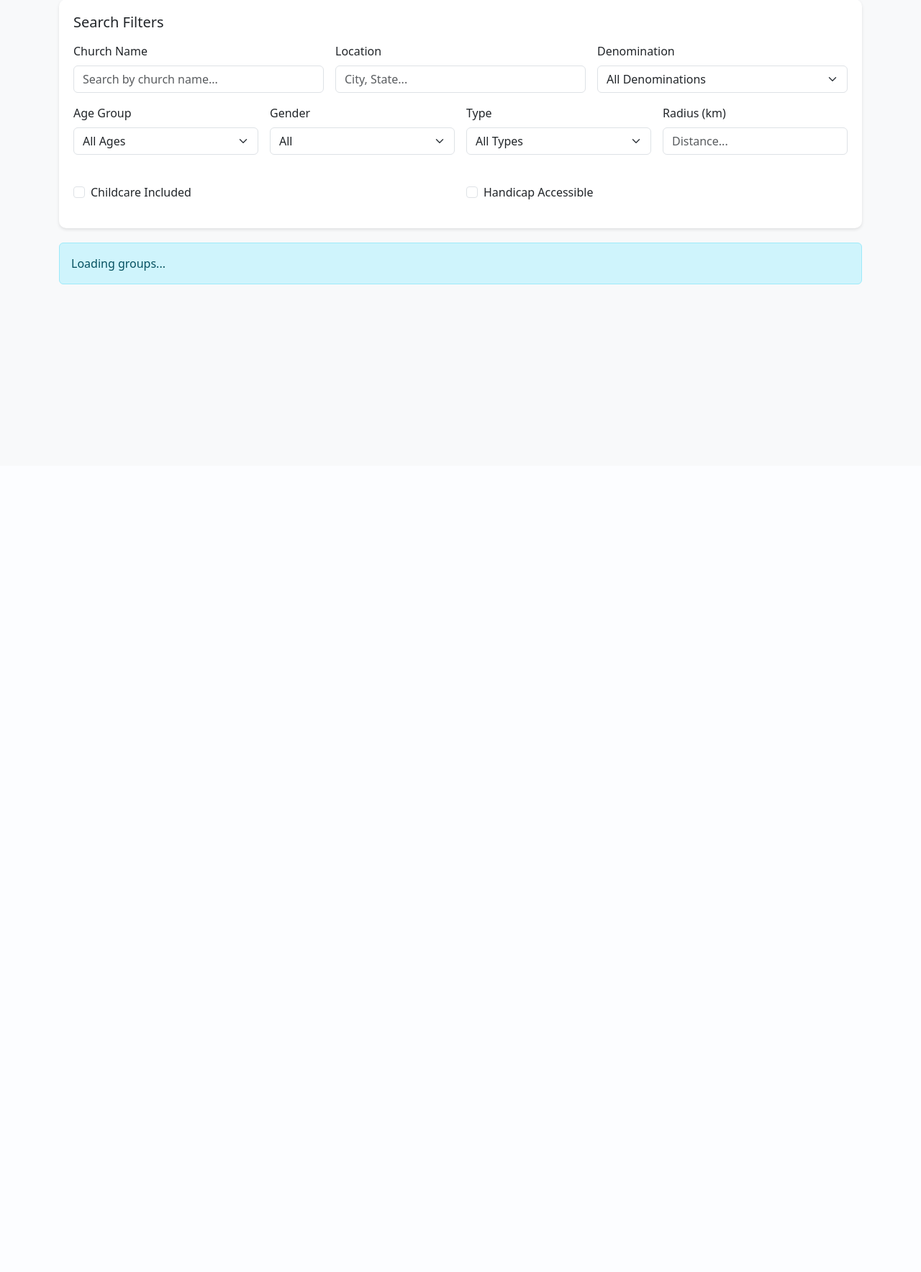
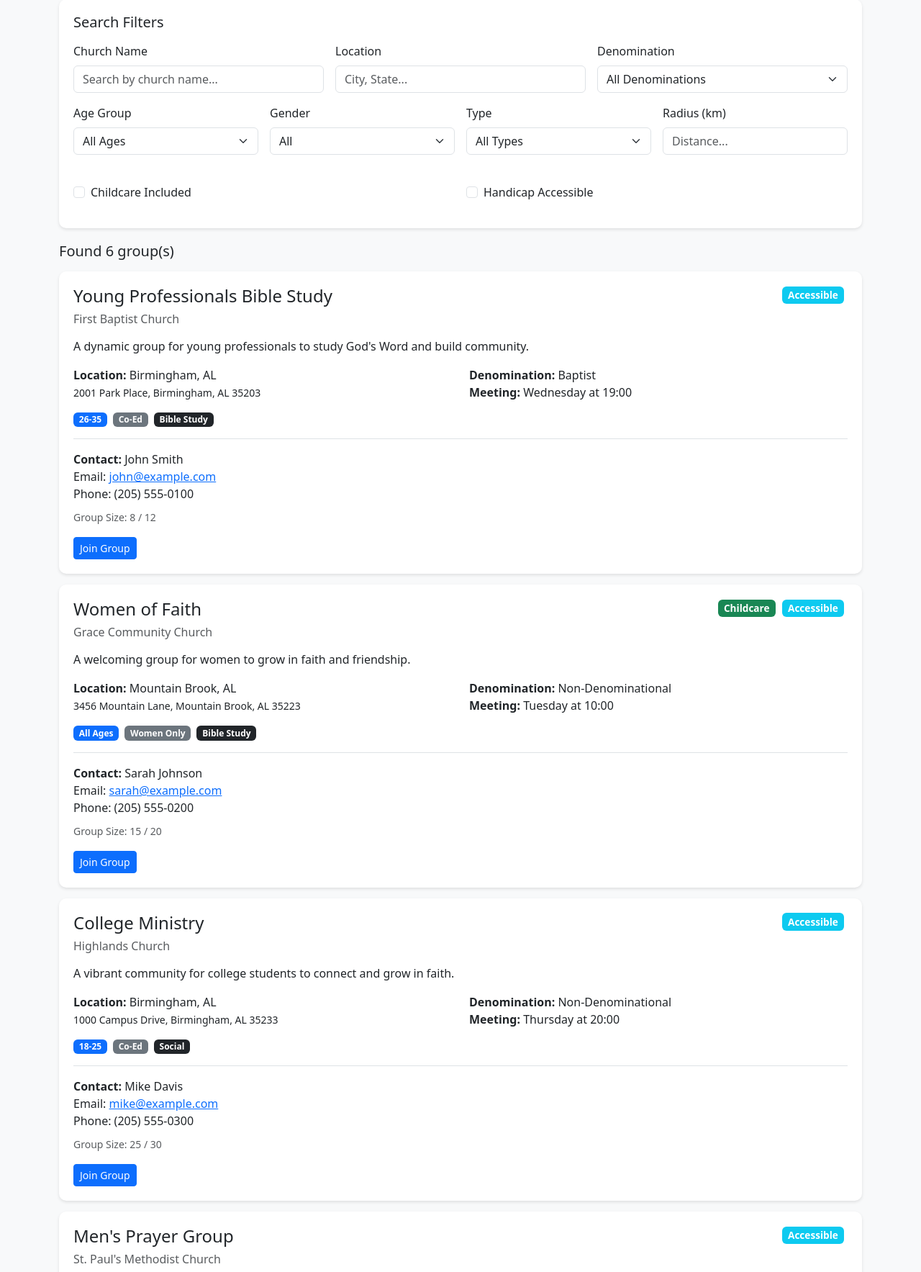
Before and after one commit to JaredMoss1996/smallgroups, a Spring Boot app: page /find in a window 1280 px wide. Shown: the part 153-1920 px from the top of the page at 72% size. Before the commit the page ends 548 px from the top, so only its background shows below. Run offline with Spring Boot 4, Linux system fonts and the light colour scheme; the visitor is signed in with stand-in values (Sample User, id 1); data that the repository does not hold is empty; some of the project's set-up classes (security, data sources, template engines, error pages and the like) are left out, and stand-ins take their place; some libraries are stand-ins or nearby versions.

Commit message:
Fix groups loading issue on /find page
- Move hx-trigger="load" from form to results div for proper HTMX initialization
- Add JavaScript fallback to load groups when HTMX CDN is blocked
- Fix Thymeleaf template syntax errors in search-results and group-card fragments

Co-authored-by: JaredMoss1996 <52223990+JaredMoss1996@users.noreply.github.com>

```diff
--- a/src/main/resources/templates/find-groups.html
+++ b/src/main/resources/templates/find-groups.html
@@ -86,7 +86,7 @@
             <h5 class="mb-3">Search Filters</h5>
             <form id="search-form"
                   hx-get="/groups/search"
-                  hx-trigger="change, keyup delay:500ms from:input, load"
+                  hx-trigger="change, keyup delay:500ms from:input"
                   hx-target="#results"
                   hx-indicator="#loading">
 
@@ -191,7 +191,10 @@
             </form>
         </div>
 
-        <div id="results">
+        <div id="results"
+             hx-get="/groups/search"
+             hx-trigger="load"
+             hx-indicator="#loading">
             <div class="alert alert-info">
                 <i class="bi bi-info-circle"></i> Loading groups...
             </div>
@@ -199,5 +202,27 @@
     </div>
 
     <script src="https://cdn.jsdelivr.net/npm/bootstrap@5.3.0/dist/js/bootstrap.bundle.min.js" onerror="console.log('Bootstrap JS not loaded')"></script>
+    <script>
+        // Fallback for when HTMX doesn't load
+        window.addEventListener('load', function() {
+            // Check if HTMX loaded by checking if htmx object exists and has process function
+            setTimeout(function() {
+                if (typeof htmx === 'undefined' || !htmx.process) {
+                    // HTMX didn't load, use fetch as fallback
+                    console.log('HTMX not available, using fetch fallback');
+                    fetch('/groups/search')
+                        .then(response => response.text())
+                        .then(html => {
+                            document.getElementById('results').innerHTML = html;
+                        })
+                        .catch(error => {
+                            console.error('Error loading groups:', error);
+                            document.getElementById('results').innerHTML =
+                                '<div class="alert alert-danger">Failed to load groups. Please refresh the page.</div>';
+                        });
+                }
+            }, 100); // Small delay to let HTMX initialize if it loaded
+        });
+    </script>
 </body>
 </html>
--- a/src/main/resources/templates/fragments/group-card.html
+++ b/src/main/resources/templates/fragments/group-card.html
@@ -42,7 +42,7 @@
             <span th:if="${group.type}" class="badge bg-dark" th:text="${group.type}">Type</span>
         </div>
 
-        <div th:if="${group.contactName or group.contactEmail or group.contactPhone}" class="mt-3 pt-3 border-top">
+        <div th:if="${group.contactName != null or group.contactEmail != null or group.contactPhone != null}" class="mt-3 pt-3 border-top">
             <strong>Contact:</strong>
             <span th:if="${group.contactName}" th:text="${group.contactName}">Contact Name</span>
             <br th:if="${group.contactEmail}">
@@ -55,7 +55,7 @@
             </span>
         </div>
 
-        <div th:if="${group.currentSize and group.maxSize}" class="mt-2">
+        <div th:if="${group.currentSize != null and group.maxSize != null}" class="mt-2">
             <small class="text-muted">
                 Group Size: <span th:text="${group.currentSize}">0</span> / <span th:text="${group.maxSize}">0</span>
             </small>
--- a/src/main/resources/templates/fragments/search-results.html
+++ b/src/main/resources/templates/fragments/search-results.html
@@ -11,7 +11,7 @@
             <h5 class="mb-3" th:text="'Found ' + ${groups.size()} + ' group(s)'">Found 0 group(s)</h5>
 
             <div th:each="group : ${groups}">
-                <div th:replace="~{fragments/group-card :: group-card(${group}, true)}"></div>
+                <div th:insert="~{fragments/group-card :: group-card(${group}, true)}"></div>
             </div>
         </div>
     </div>
```
